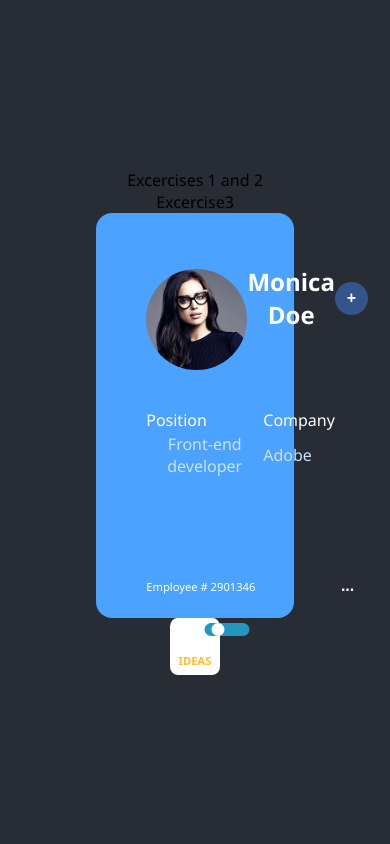
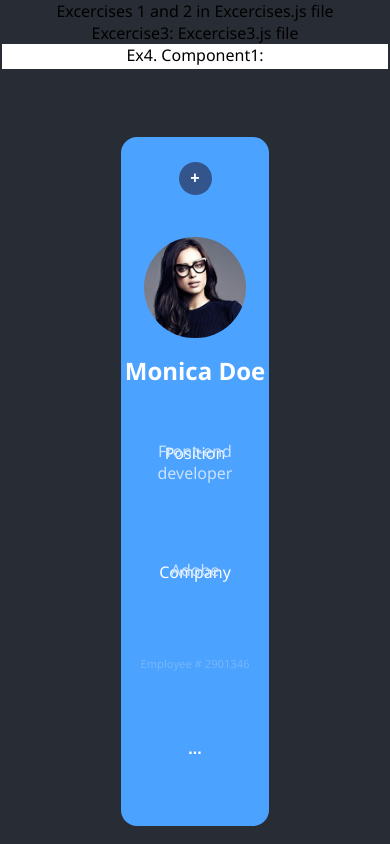
Before and after one commit to AniaPas/Iterators, a React (Create React App) app: page / in a window 390 px wide. Shown: the top 844 px of the page. Built offline with nearby package versions, Linux system fonts and the light colour scheme; no server answers.

Commit message:
adding separators

```diff
--- a/src/App.css
+++ b/src/App.css
@@ -11,7 +11,7 @@
   justify-content: center;
 }
 .separator {
-  background-color: red;
+  background-color: rgb(255, 255, 255);
   width: 99%;
-  height: 3%;
+  height: 25px;
 }
--- a/src/App.tsx
+++ b/src/App.tsx
@@ -11,9 +11,9 @@ function App() {
       <header className='App-header'>
         <Excercises />
         <Excercise3 />
-        <div className='separator'></div>
+        <div className='separator'>Ex4. Component1:</div>
         <Component1 />
-        <div className='separator'></div>
+        <div className='separator'>Ex4. Component2:</div>
         <Component2 />
       </header>
     </div>
--- a/src/excercises/Excercise3.js
+++ b/src/excercises/Excercise3.js
@@ -37,7 +37,7 @@ const Excercise3 = () => {
     console.log("Solution to excercise 3", requiredData);
   };
   getData();
-  return <div>Excercise3</div>;
+  return <div>Excercise3: Excercise3.js file </div>;
 };
 
 export default Excercise3;
--- a/src/excercises/Excercise4/Component1.module.scss
+++ b/src/excercises/Excercise4/Component1.module.scss
@@ -1,6 +1,7 @@
 @import "./variables";
 @import "./mixins";
 .container {
+  margin: $margin1;
   width: 38%;
   height: 48vh;
   display: grid;
@@ -9,6 +10,7 @@
   border-radius: 1rem;
   grid-template-areas:
     "a b b b c"
+    "x x x x x"
     "d d e e f"
     "g g h h i"
     "j j j j k";
@@ -41,6 +43,12 @@
     font-size: $fontSize1;
     font-weight: 600;
   }
+  .breakLine {
+    width: 100%;
+    height: 3vh;
+    background-color: $blue1;
+    grid-area: x;
+  }
   .positionName {
     grid-area: d;
     @include text;
@@ -66,8 +74,9 @@
   .number {
     grid-area: j;
     font-size: 0.7rem;
-    color: $white;
+    color: $blue4;
     font-weight: $weight400;
+    margin-bottom: $margin1;
   }
   .moreBtn {
     grid-area: k;
@@ -76,5 +85,19 @@
     color: $white;
     background-color: transparent;
     border: 0;
+    margin-bottom: $margin1;
   }
 }
+@media (max-width: 768px) {
+  .container {
+    display: flex;
+    flex-direction: column;
+    flex-wrap: wrap;
+    height: auto;
+    align-items: center;
+    padding: 0;
+    .plusBtn {
+      margin-top: 3vh;
+    }
+  }
+}
--- a/src/excercises/Excercise4/Component1.tsx
+++ b/src/excercises/Excercise4/Component1.tsx
@@ -4,9 +4,11 @@ import style from "./Component1.module.scss";
 export const Component1: FC = () => {
   return (
     <div className={style.container}>
+      <button className={style.plusBtn}>+</button>
       <div className={style.imageContainer}></div>
       <h1 className={style.name}>Monica Doe</h1>
-      <button className={style.plusBtn}>+</button>
+
+      <div className={style.breakLine}></div>
       <h2 className={style.positionName}>Position</h2>
       <h2 className={style.position}>Front-end developer</h2>
       <h2 className={style.companyName}>Company</h2>
--- a/src/excercises/Excercise4/Component2.module.scss
+++ b/src/excercises/Excercise4/Component2.module.scss
@@ -1,6 +1,7 @@
 @import "./variables";
 @import "./mixins";
 .wrapper {
+  margin: $margin1;
   display: flex;
   flex-direction: column;
   align-items: center;
@@ -25,6 +26,7 @@
       margin-left: 7px;
     }
   }
+
   .imgWrapper {
     height: 30%;
     width: 25%;
@@ -39,3 +41,14 @@
     margin-bottom: 25px;
   }
 }
+@media (max-width: 768px) {
+  .wrapper {
+    height: 50vh;
+    width: 40vh;
+    border-radius: 10%;
+    .imgWrapper {
+      height: 20vh;
+      width: 15vh;
+    }
+  }
+}
--- a/src/excercises/Excercises.js
+++ b/src/excercises/Excercises.js
@@ -243,7 +243,7 @@ chaining functions (a.filter().map())
   });
   console.log("Solution Excercise 2.8: ", combined);
 
-  return <div>Excercises 1 and 2</div>;
+  return <div>Excercises 1 and 2 in Excercises.js file</div>;
 };
 
 export default Excercises;
```
